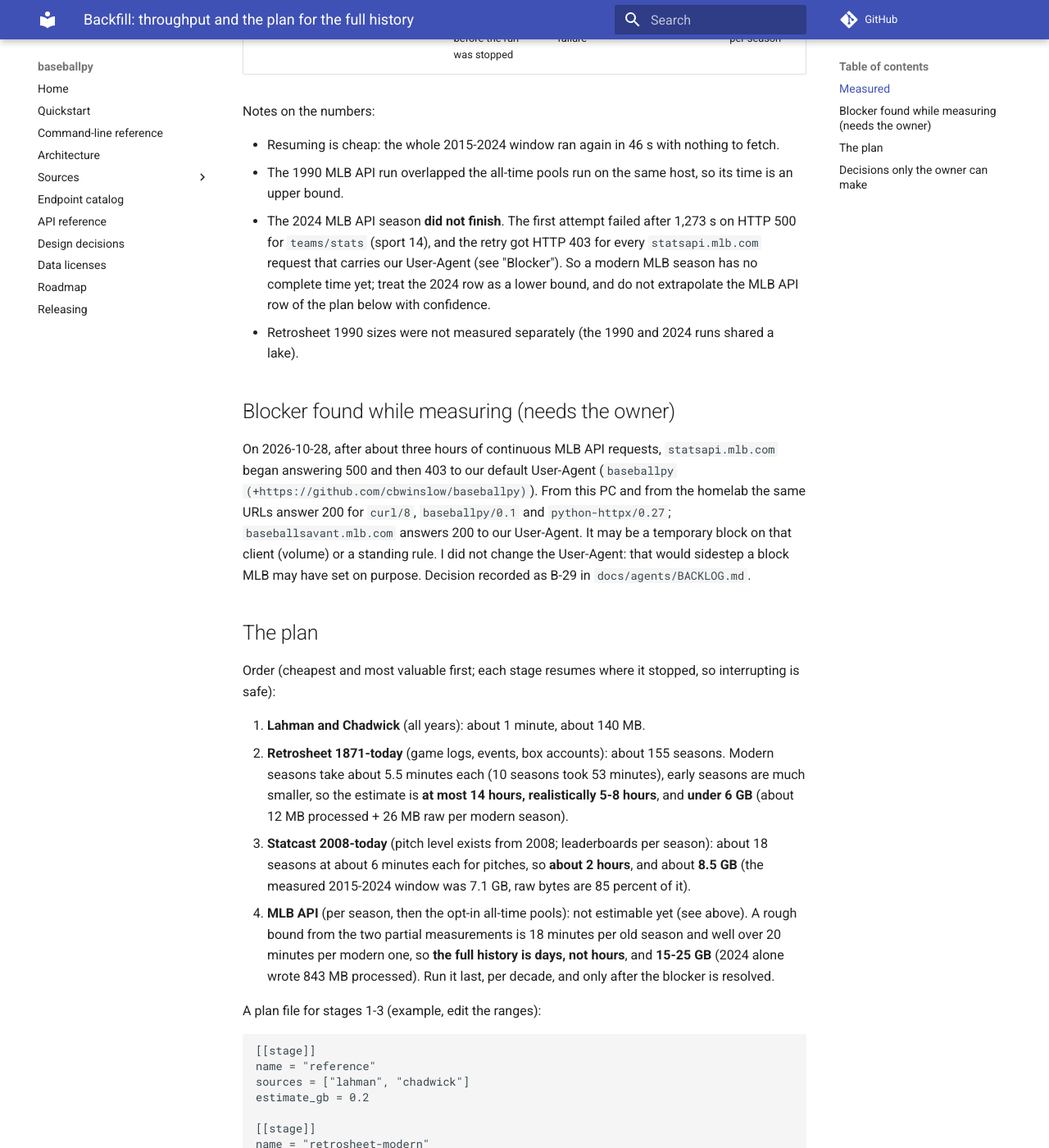
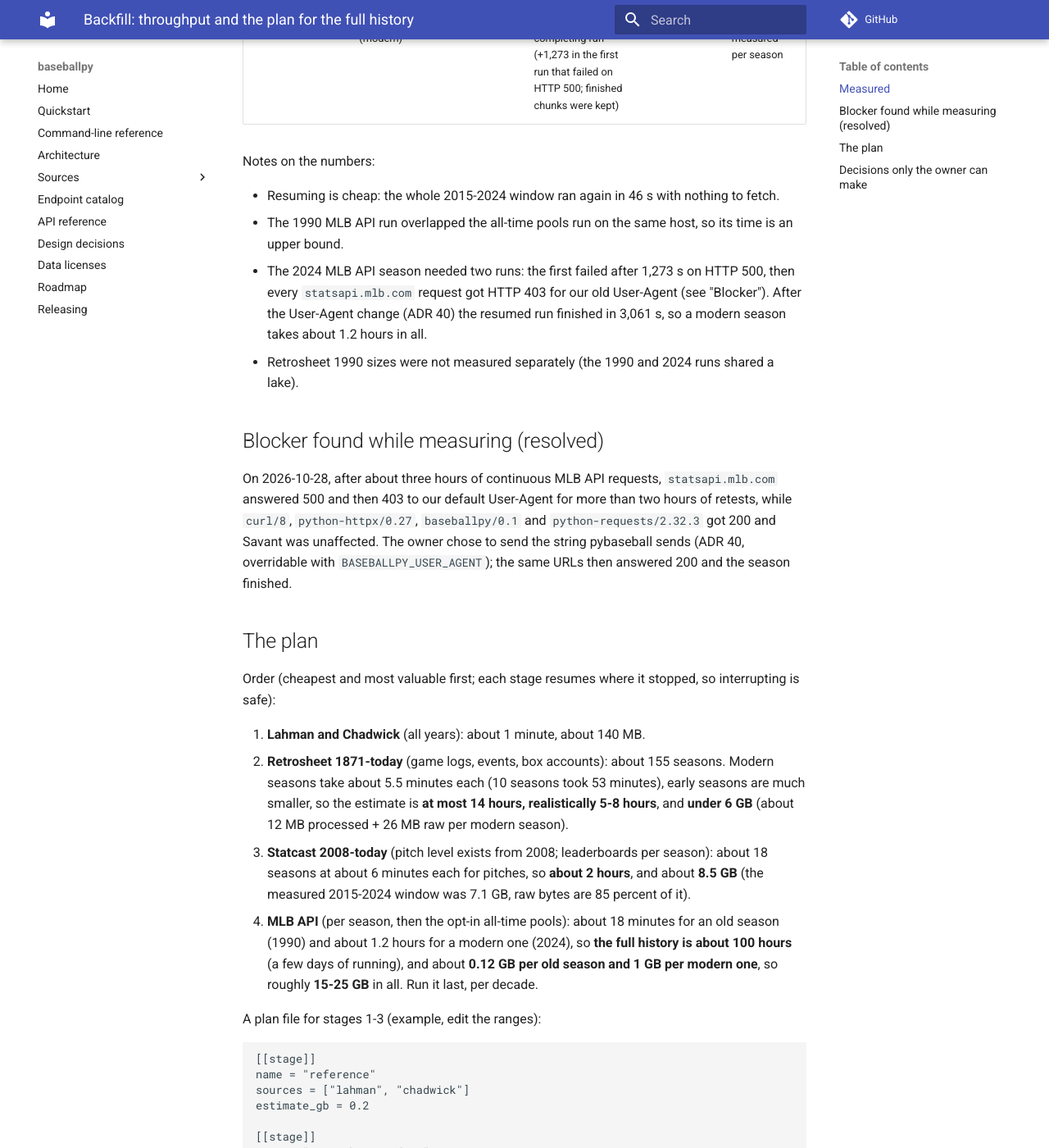
Before and after one commit to cbwinslow/baseballpy, an MkDocs documentation site: the page built from docs/BACKFILL.md, in a window 1280 px wide and 1400 px high, scrolled down 1046 px. Shown: the whole window at 82% size. Built offline with MkDocs 1.6.1 and Material for MkDocs 9.7.7, drawn with Linux system fonts in a browser that asks for light colours; comment, search, counter and statistics services are not loaded; some of the changed text lies outside the part shown.

Commit message:
docs(backfill): MLB API 2024 measured after the User-Agent change
654,821 rows, 3,061 s, 966 MB; first run failed on HTTP 500. B-05 done.

Co-Authored-By: Claude Sonnet 5.5 <noreply@anthropic.com>

```diff
--- a/docs/BACKFILL.md
+++ b/docs/BACKFILL.md
@@ -18,28 +18,19 @@ the lake directories (`processed/` is zstd Parquet, `raw/` is the upstream bytes
 | Statcast pitches + leaderboards | 2008 (old) | 794,241 + 2,941 | 355 + 27 | 72 MB | 406 MB |
 | Statcast pitches + leaderboards (+ minors from 2021) | 2015-2024 | 10,431,131 + 185,090 | 5,941 + 276 | 1,066 MB | 6,040 MB |
 | MLB API | 1990 (old) | 384,031 (+5,317 reference) | 1,058 (+6) | 121 MB | not measured per season |
-| MLB API | 2024 (modern) | **incomplete**: 525,784 rows before the run was stopped | 1,273 before the first failure | 843 MB | not measured per season |
+| MLB API | 2024 (modern) | 654,821 | 3,061 in the completing run (+1,273 in the first run that failed on HTTP 500; finished chunks were kept) | 966 MB | not measured per season |
 
 Notes on the numbers:
 
 - Resuming is cheap: the whole 2015-2024 window ran again in 46 s with nothing to fetch.
 - The 1990 MLB API run overlapped the all-time pools run on the same host, so its time is an upper
   bound.
-- The 2024 MLB API season **did not finish**. The first attempt failed after 1,273 s on HTTP 500 for
-  `teams/stats` (sport 14), and the retry got HTTP 403 for every `statsapi.mlb.com` request that
-  carries our User-Agent (see "Blocker"). So a modern MLB season has no complete time yet; treat
-  the 2024 row as a lower bound, and do not extrapolate the MLB API row of the plan below with
-  confidence.
+- The 2024 MLB API season needed two runs: the first failed after 1,273 s on HTTP 500, then every `statsapi.mlb.com` request got HTTP 403 for our old User-Agent (see "Blocker"). After the User-Agent change (ADR 40) the resumed run finished in 3,061 s, so a modern season takes about 1.2 hours in all.
 - Retrosheet 1990 sizes were not measured separately (the 1990 and 2024 runs shared a lake).
 
-## Blocker found while measuring (needs the owner)
+## Blocker found while measuring (resolved)
 
-On 2026-10-28, after about three hours of continuous MLB API requests, `statsapi.mlb.com` began
-answering 500 and then 403 to our default User-Agent (`baseballpy (+https://github.com/cbwinslow/baseballpy)`).
-From this PC and from the homelab the same URLs answer 200 for `curl/8`, `baseballpy/0.1` and
-`python-httpx/0.27`; `baseballsavant.mlb.com` answers 200 to our User-Agent. It may be a temporary
-block on that client (volume) or a standing rule. I did not change the User-Agent: that would
-sidestep a block MLB may have set on purpose. Decision recorded as B-29 in `docs/agents/BACKLOG.md`.
+On 2026-10-28, after about three hours of continuous MLB API requests, `statsapi.mlb.com` answered 500 and then 403 to our default User-Agent for more than two hours of retests, while `curl/8`, `python-httpx/0.27`, `baseballpy/0.1` and `python-requests/2.32.3` got 200 and Savant was unaffected. The owner chose to send the string pybaseball sends (ADR 40, overridable with `BASEBALLPY_USER_AGENT`); the same URLs then answered 200 and the season finished.
 
 ## The plan
 
@@ -54,11 +45,10 @@ safe):
 3. **Statcast 2008-today** (pitch level exists from 2008; leaderboards per season): about 18
    seasons at about 6 minutes each for pitches, so **about 2 hours**, and about **8.5 GB**
    (the measured 2015-2024 window was 7.1 GB, raw bytes are 85 percent of it).
-4. **MLB API** (per season, then the opt-in all-time pools): not estimable yet (see above). A
-   rough bound from the two partial measurements is 18 minutes per old season and well over 20
-   minutes per modern one, so **the full history is days, not hours**, and
-   **15-25 GB** (2024 alone wrote 843 MB processed). Run it last, per decade, and only after the
-   blocker is resolved.
+4. **MLB API** (per season, then the opt-in all-time pools): about 18 minutes for an old season
+   (1990) and about 1.2 hours for a modern one (2024), so **the full history is about 100 hours**
+   (a few days of running), and about **0.12 GB per old season and 1 GB per modern one**, so roughly
+   **15-25 GB** in all. Run it last, per decade.
 
 A plan file for stages 1-3 (example, edit the ranges):
 
@@ -90,6 +80,6 @@ refuses to start when the free space would fall under the floor).
    homelab has about 136 GB free.
 2. **Ranges**: how far back for each source (Retrosheet from 1871? Statcast from 2008 or 2015?
    minor leagues from 2021?).
-3. **MLB API access**: what to do about the 403 (B-29) before stage 4 is attempted.
+3. **MLB API etiquette**: stage 4 is about 100 hours of requests to one host; the block above shows MLB reacts to volume or to the agent string, so run it in decade chunks.
 4. **Schedule**: one long run, or a weekly top-up of the current season (the CI audit workflow
    exists; a scheduled ingest does not).
```
Also changed, not shown: docs/agents/BACKLOG.md (+1 -1 lines), docs/agents/PROJECT_MAP.md (+1 -1 lines), openspec/changes/historical-backfill-plan/tasks.md (+2 -2 lines).
